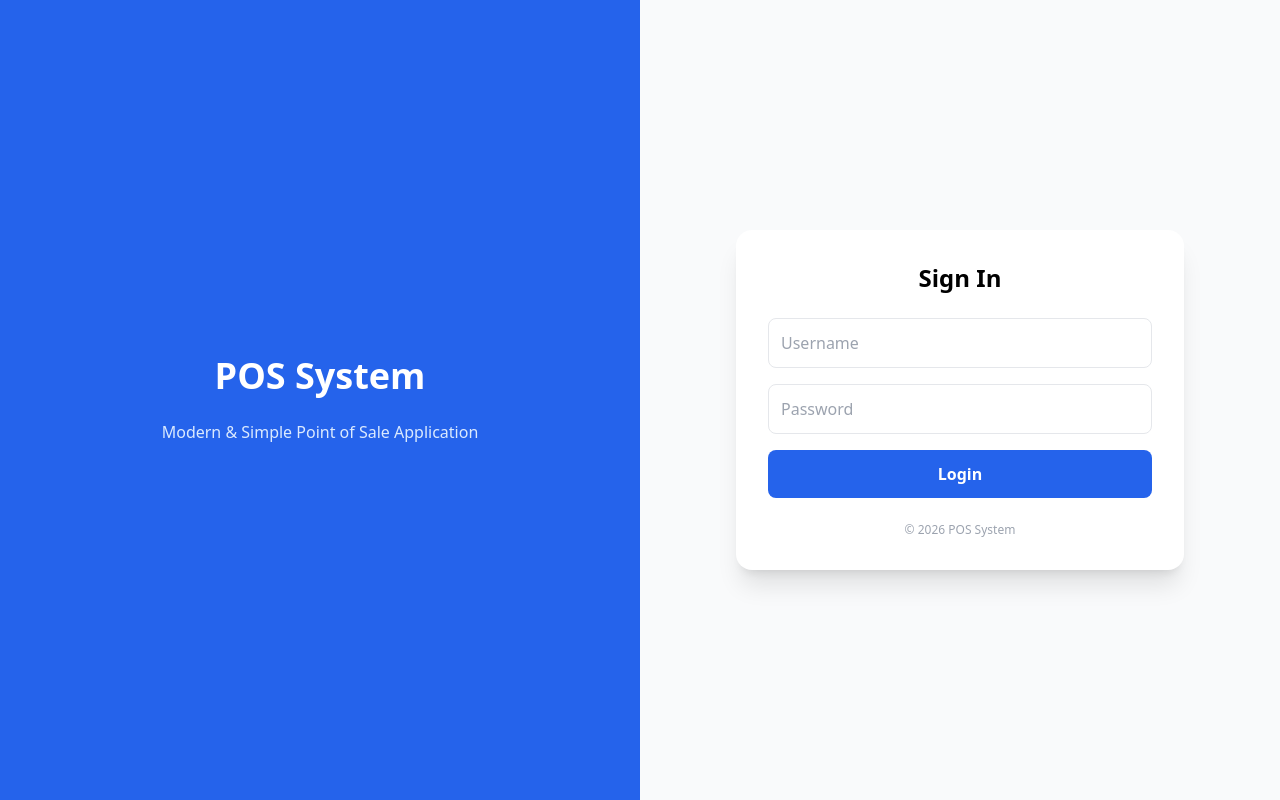
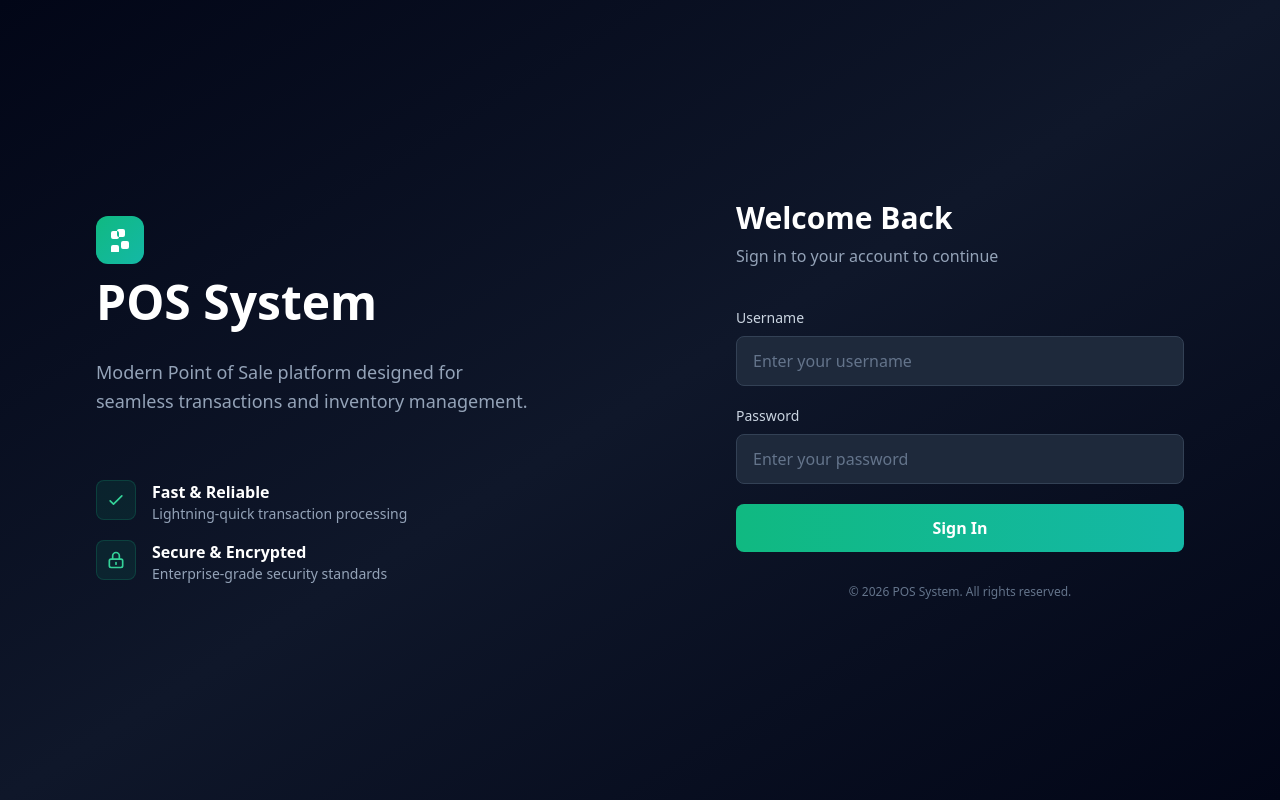
Before and after one commit to fitrirdz/pos-system, a React app in the folder frontend/: page / in a window 1280 px wide. Built offline with nearby package versions, Linux system fonts and the light colour scheme; no server answers; the HTML template or start-up script is replaced by a standard one.

Commit message:
feat: modernize login screen with dark theme and UX improvements
Update login page with sleek dark theme, refined inputs, and loading state.

Co-authored-by: Fitri R Dewi <28497629+fitrirdz@users.noreply.github.com>

```diff
--- a/frontend/src/pages/login.tsx
+++ b/frontend/src/pages/login.tsx
@@ -7,6 +7,7 @@ export default function Login() {
   const [username, setUsername] = useState('');
   const [password, setPassword] = useState('');
   const [error, setError] = useState('');
+  const [isSubmitting, setIsSubmitting] = useState(false);
 
   const navigate = useNavigate();
   const { setUser, loading, user } = useAuth();
@@ -14,6 +15,7 @@ export default function Login() {
   const handleSubmit = async (e: React.FormEvent) => {
     e.preventDefault();
     setError('');
+    setIsSubmitting(true);
 
     try {
       const data = await login({ username, password });
@@ -22,6 +24,8 @@ export default function Login() {
       // eslint-disable-next-line @typescript-eslint/no-explicit-any
     } catch (err: any) {
       setError(err.response?.data?.message || 'Login failed');
+    } finally {
+      setIsSubmitting(false);
     }
   };
 
@@ -32,54 +36,120 @@ export default function Login() {
   }, [user, loading, navigate]);
 
   return (
-    <div className='min-h-screen flex'>
-      {/* LEFT SIDE */}
-      <div className='hidden md:flex w-1/2 bg-blue-600 text-white items-center justify-center'>
-        <div className='max-w-md text-center space-y-6 px-6'>
-          <h1 className='text-4xl font-bold'>POS System</h1>
-          <p className='text-blue-100'>
-            Modern & Simple Point of Sale Application
+    <div className='min-h-screen flex bg-gradient-to-br from-slate-950 via-slate-900 to-slate-950'>
+      {/* LEFT SIDE - BRANDING */}
+      <div className='hidden lg:flex lg:w-1/2 items-center justify-center px-12'>
+        <div className='max-w-md space-y-8'>
+          <div className='space-y-2'>
+            <div className='inline-block p-3 bg-gradient-to-br from-emerald-500 to-teal-500 rounded-xl'>
+              <svg className='w-6 h-6 text-white' fill='currentColor' viewBox='0 0 24 24'>
+                <path d='M9 3H5a2 2 0 00-2 2v4a2 2 0 002 2h4a2 2 0 002-2V5a2 2 0 00-2-2zm0 0V3m0 0a2 2 0 012-2h4a2 2 0 012 2v4a2 2 0 01-2 2h-4a2 2 0 01-2-2V5zm0 14H5a2 2 0 00-2 2v4a2 2 0 002 2h4a2 2 0 002-2v-4a2 2 0 00-2-2zm10-4h-4a2 2 0 00-2 2v4a2 2 0 002 2h4a2 2 0 002-2v-4a2 2 0 00-2-2z' />
+              </svg>
+            </div>
+            <h1 className='text-5xl font-bold text-white'>POS System</h1>
+          </div>
+          <p className='text-lg text-slate-400 leading-relaxed'>
+            Modern Point of Sale platform designed for seamless transactions and inventory management.
           </p>
+          <div className='pt-8 space-y-4'>
+            <div className='flex gap-4 items-start'>
+              <div className='flex-shrink-0'>
+                <div className='flex items-center justify-center h-10 w-10 rounded-lg bg-emerald-500/10 border border-emerald-500/20'>
+                  <svg className='w-5 h-5 text-emerald-400' fill='none' stroke='currentColor' viewBox='0 0 24 24'>
+                    <path strokeLinecap='round' strokeLinejoin='round' strokeWidth={2} d='M5 13l4 4L19 7' />
+                  </svg>
+                </div>
+              </div>
+              <div>
+                <p className='font-semibold text-white'>Fast & Reliable</p>
+                <p className='text-sm text-slate-400'>Lightning-quick transaction processing</p>
+              </div>
+            </div>
+            <div className='flex gap-4 items-start'>
+              <div className='flex-shrink-0'>
+                <div className='flex items-center justify-center h-10 w-10 rounded-lg bg-emerald-500/10 border border-emerald-500/20'>
+                  <svg className='w-5 h-5 text-emerald-400' fill='none' stroke='currentColor' viewBox='0 0 24 24'>
+                    <path strokeLinecap='round' strokeLinejoin='round' strokeWidth={2} d='M12 15v2m-6 4h12a2 2 0 002-2v-6a2 2 0 00-2-2H6a2 2 0 00-2 2v6a2 2 0 002 2zm10-10V7a4 4 0 00-8 0v4h8z' />
+                  </svg>
+                </div>
+              </div>
+              <div>
+                <p className='font-semibold text-white'>Secure & Encrypted</p>
+                <p className='text-sm text-slate-400'>Enterprise-grade security standards</p>
+              </div>
+            </div>
+          </div>
         </div>
       </div>
 
-      {/* RIGHT SIDE */}
-      <div className='flex w-full md:w-1/2 items-center justify-center bg-gray-50'>
-        <div className='w-full max-w-md bg-white p-8 rounded-2xl shadow-xl'>
-          <h2 className='text-2xl font-bold mb-6 text-center'>Sign In</h2>
+      {/* RIGHT SIDE - LOGIN FORM */}
+      <div className='flex w-full lg:w-1/2 items-center justify-center px-6 py-12'>
+        <div className='w-full max-w-md'>
+          <div className='space-y-2 mb-10'>
+            <h2 className='text-3xl font-bold text-white'>Welcome Back</h2>
+            <p className='text-slate-400'>Sign in to your account to continue</p>
+          </div>
 
           {error && (
-            <div className='mb-4 p-3 bg-red-100 text-red-600 rounded-lg text-sm'>
-              {error}
+            <div className='mb-6 p-4 bg-red-500/10 border border-red-500/30 rounded-lg'>
+              <div className='flex gap-3'>
+                <svg className='w-5 h-5 text-red-400 flex-shrink-0 mt-0.5' fill='currentColor' viewBox='0 0 20 20'>
+                  <path fillRule='evenodd' d='M10 18a8 8 0 100-16 8 8 0 000 16zM8.707 7.293a1 1 0 00-1.414 1.414L8.586 10l-1.293 1.293a1 1 0 101.414 1.414L10 11.414l1.293 1.293a1 1 0 001.414-1.414L11.414 10l1.293-1.293a1 1 0 00-1.414-1.414L10 8.586 8.707 7.293z' clipRule='evenodd' />
+                </svg>
+                <p className='text-sm text-red-400'>{error}</p>
+              </div>
             </div>
           )}
 
-          <form onSubmit={handleSubmit} className='space-y-4'>
+          <form onSubmit={handleSubmit} className='space-y-5'>
+            <div className='space-y-2'>
+              <label className='block text-sm font-medium text-slate-300'>
+                Username
+              </label>
               <input
-              className='w-full border p-3 rounded-lg focus:outline-none focus:ring-2 focus:ring-blue-500 transition'
-              placeholder='Username'
+                type='text'
+                placeholder='Enter your username'
                 value={username}
                 onChange={(e) => setUsername(e.target.value)}
+                disabled={isSubmitting}
+                className='w-full px-4 py-3 bg-slate-800 border border-slate-700 rounded-lg text-white placeholder-slate-500 focus:border-emerald-500 focus:outline-none focus:ring-2 focus:ring-emerald-500/20 transition-all disabled:opacity-50 disabled:cursor-not-allowed'
               />
+            </div>
 
+            <div className='space-y-2'>
+              <label className='block text-sm font-medium text-slate-300'>
+                Password
+              </label>
               <input
                 type='password'
-              className='w-full border p-3 rounded-lg focus:outline-none focus:ring-2 focus:ring-blue-500 transition'
-              placeholder='Password'
+                placeholder='Enter your password'
                 value={password}
                 onChange={(e) => setPassword(e.target.value)}
+                disabled={isSubmitting}
+                className='w-full px-4 py-3 bg-slate-800 border border-slate-700 rounded-lg text-white placeholder-slate-500 focus:border-emerald-500 focus:outline-none focus:ring-2 focus:ring-emerald-500/20 transition-all disabled:opacity-50 disabled:cursor-not-allowed'
               />
+            </div>
 
             <button
               type='submit'
-              className='w-full bg-blue-600 hover:bg-blue-700 text-white py-3 rounded-lg font-semibold transition'
+              disabled={isSubmitting || loading}
+              className='w-full px-4 py-3 mt-8 bg-gradient-to-r from-emerald-500 to-teal-500 hover:from-emerald-600 hover:to-teal-600 text-white font-semibold rounded-lg transition-all duration-200 disabled:opacity-50 disabled:cursor-not-allowed flex items-center justify-center gap-2'
             >
-              Login
+              {isSubmitting ? (
+                <>
+                  <svg className='w-4 h-4 animate-spin' fill='none' stroke='currentColor' viewBox='0 0 24 24'>
+                    <path strokeLinecap='round' strokeLinejoin='round' strokeWidth={2} d='M12 2v4m6.364 1.636l-2.828 2.828m2 7.072h4m-1.636 6.364l-2.828-2.828m-7.072 2l2.828-2.828m-2-7.072H4m1.636-6.364l2.828 2.828' />
+                  </svg>
+                  Signing in...
+                </>
+              ) : (
+                'Sign In'
+              )}
             </button>
           </form>
 
-          <p className='text-center text-xs text-gray-400 mt-6'>
-            © {new Date().getFullYear()} POS System
+          <p className='text-center text-xs text-slate-500 mt-8'>
+            © {new Date().getFullYear()} POS System. All rights reserved.
           </p>
         </div>
       </div>
--- a/package.json
+++ b/package.json
@@ -1,5 +1,7 @@
 {
   "dependencies": {
-    "axios": "^1.13.5"
+    "axios": "^1.13.5",
+    "react": "^19.2.4",
+    "react-router-dom": "^7.13.0"
   }
 }
```
Also changed, not shown: 1 other file (tests, documents, lock files or other folders). Lines whose indentation alone changed are shown as unchanged.
